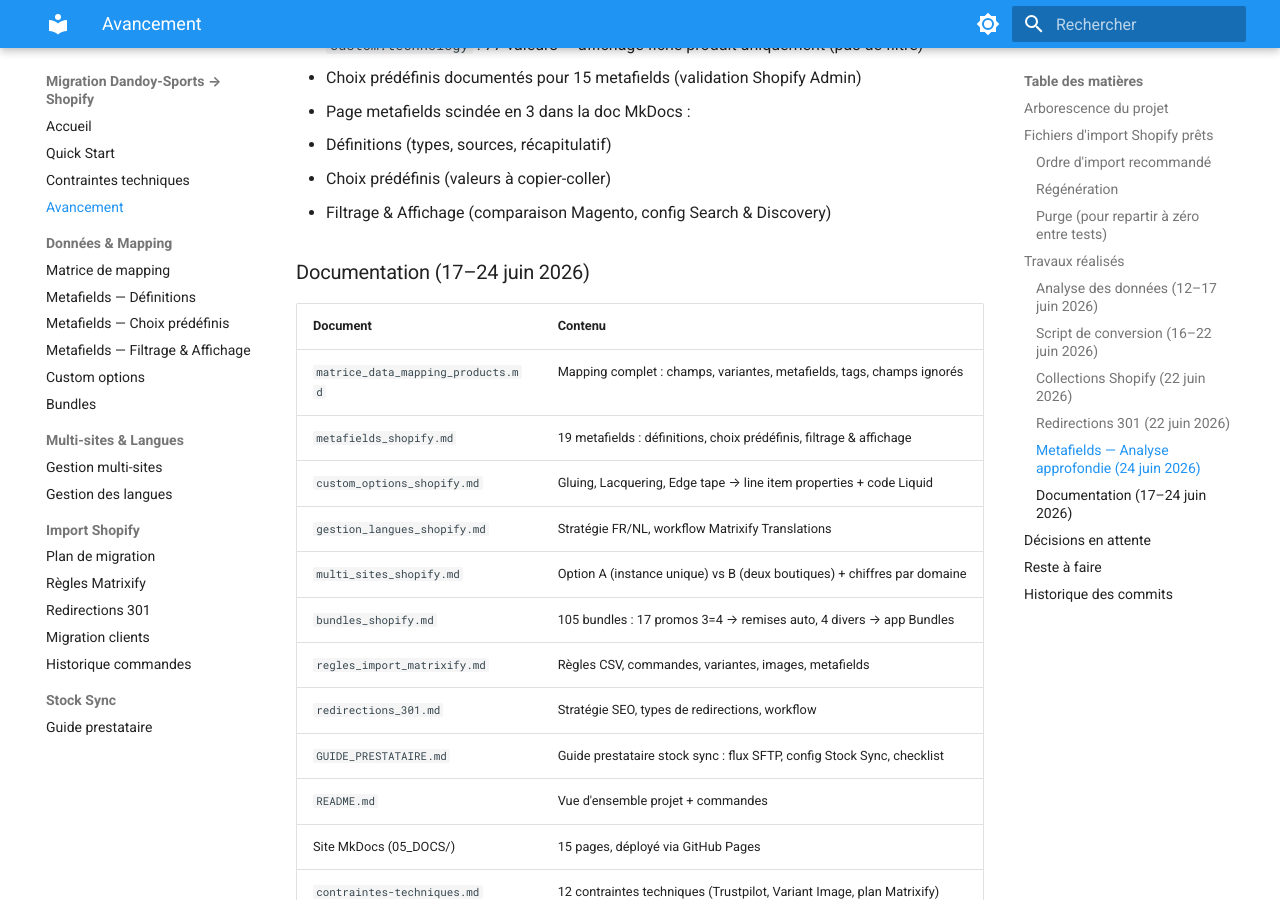
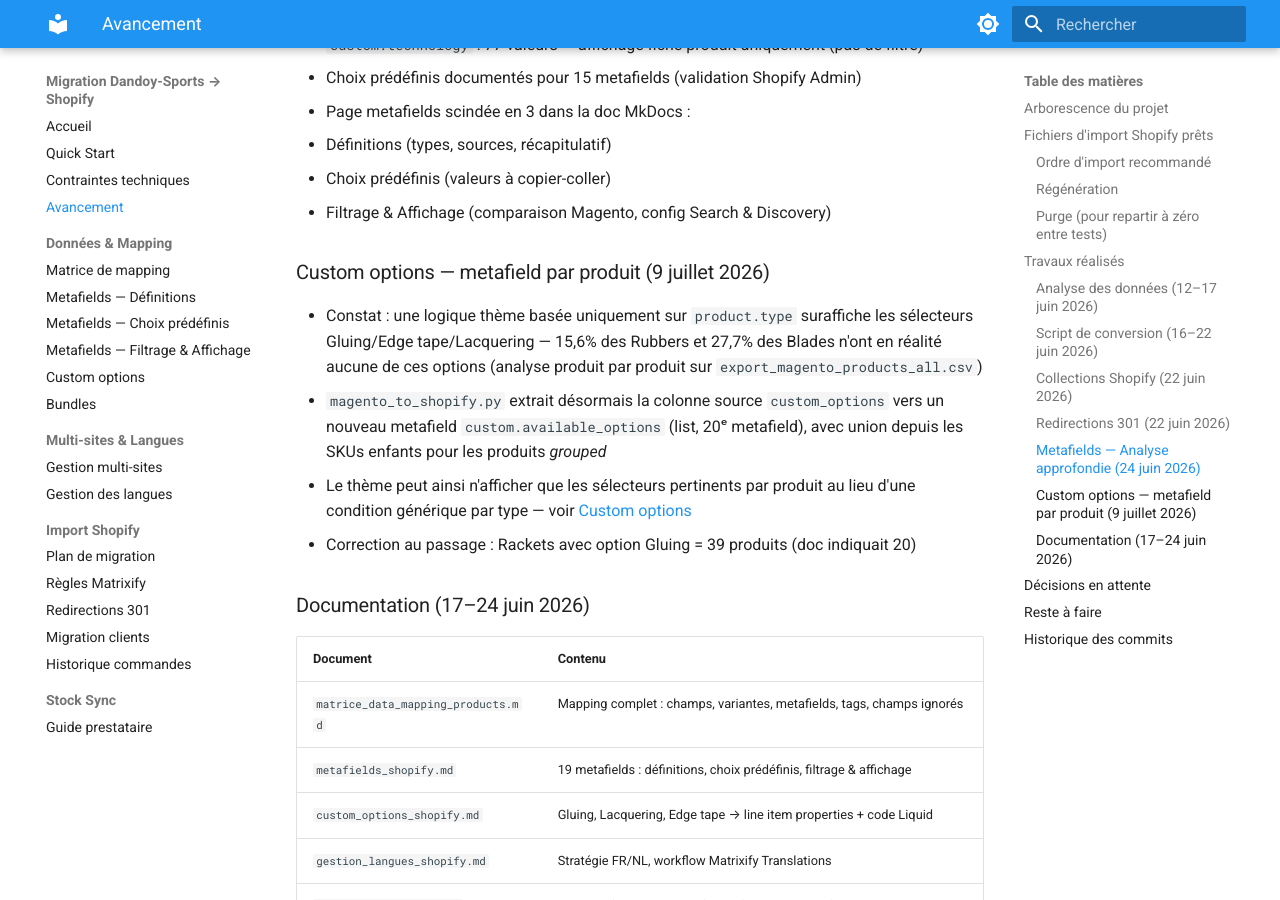
Before and after one commit to Webdigitales/dandoy-migration-2026, an MkDocs documentation site: the page built from 05_DOCS/avancement.md, in a window 1280 px wide and 900 px high, scrolled down 3775 px. Built offline with MkDocs 1.6.1 and Material for MkDocs 9.7.7, drawn with Linux system fonts in a browser that asks for light colours; some of the changed text lies outside the part shown.

Commit message:
Log custom.available_options work in avancement tracking
Adds a "9 juillet 2026" entry documenting the metafield-driven line item
properties change, bumps metafield count to 20, and updates the commit
history table in both the internal and MkDocs-published avancement docs.

```diff
--- a/05_DOCS/avancement.md
+++ b/05_DOCS/avancement.md
@@ -1,6 +1,6 @@
 # Avancement Migration Magento → Shopify — Dandoy-Sports / Butterfly TT
 
-Dernière mise à jour : **26 juin 2026**
+Dernière mise à jour : **9 juillet 2026**
 
 ---
 
@@ -60,7 +60,7 @@
 
 | Fichier | Lignes | Contenu |
 |---|---|---|
-| `shopify_products.csv` | 25 514 | 4 834 produits EN + 19 metafields + 22 tags sous-catégories |
+| `shopify_products.csv` | 25 514 | 4 834 produits EN + 20 metafields + 22 tags sous-catégories |
 | `shopify_translations.csv` | 6 723 | Traductions FR (93% couvert) + NL (71% couvert) |
 | `shopify_collections.csv` | 58 | 37 smart collections (16 top-level + 21 sous-catégories) |
 | `shopify_redirects.csv` | 2 368 | Redirections 301 (produits actifs + catégories) |
@@ -146,6 +146,18 @@
   - Choix prédéfinis (valeurs à copier-coller)
   - Filtrage & Affichage (comparaison Magento, config Search & Discovery)
 
+### Custom options — metafield par produit (9 juillet 2026)
+
+- Constat : une logique thème basée uniquement sur `product.type` suraffiche les sélecteurs
+  Gluing/Edge tape/Lacquering — 15,6% des Rubbers et 27,7% des Blades n'ont en réalité aucune
+  de ces options (analyse produit par produit sur `export_magento_products_all.csv`)
+- `magento_to_shopify.py` extrait désormais la colonne source `custom_options` vers un nouveau
+  metafield `custom.available_options` (list, 20ᵉ metafield), avec union depuis les SKUs enfants
+  pour les produits *grouped*
+- Le thème peut ainsi n'afficher que les sélecteurs pertinents par produit au lieu d'une
+  condition générique par type — voir [Custom options](./mapping/custom-options.md)
+- Correction au passage : Rackets avec option Gluing = 39 produits (doc indiquait 20)
+
 ### Documentation (17–24 juin 2026)
 
 | Document | Contenu |
@@ -200,6 +212,7 @@
 
 | Date | Commit | Description |
 |---|---|---|
+| 9 juillet | `e5aa404` | Metafield `custom.available_options` piloté à l'import (Gluing/EdgeTape/Lacquering) |
 | 25 juin | `aa38600` | Section plan Matrixify dans contraintes techniques |
 | 25 juin | `d4dd849` | Page documentation migration clients |
 | 25 juin | `9f41f6f` | Ajout customers dans regenerate_all.sh |
```
Also changed, not shown: 02_ANALYSIS_AND_MAPPING/avancement_migration.md (+15 -2 lines).
